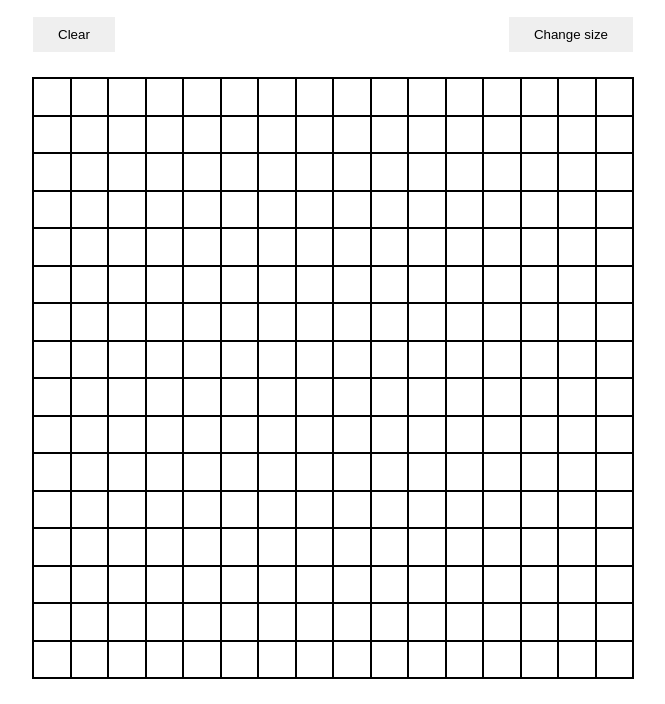
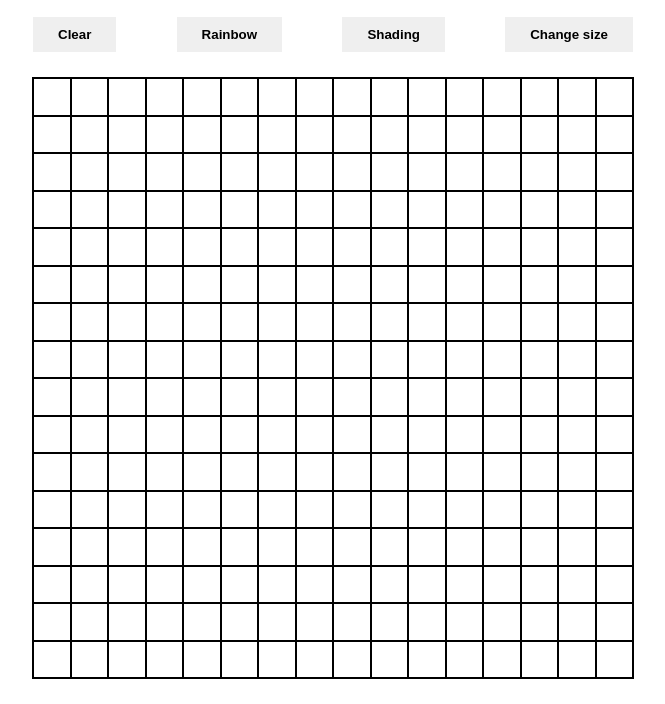
Before and after one commit to Flymberos/etch-a-sketch, a plain HTML site: page index.html in a window 1280 px wide. Shown: the part 102-806 px from the top of the page, without its empty margins (307-972 px from the left). Drawn offline with Linux system fonts and the light colour scheme.

Commit message:
Added features to be implemented

```diff
--- a/app.js
+++ b/app.js
@@ -2,7 +2,6 @@ let gridContainer = document.querySelector(".grid-container");
 let clearButton = document.querySelector("#clear-button");
 let changeSizeButton = document.querySelector("#change-size-button")
 let root = document.documentElement;
-
 let gridElementsReference;
 
 function addGridItems(size = 16){
--- a/index.html
+++ b/index.html
@@ -12,6 +12,8 @@
     <h1 class="title">Etch-a-Sketch</h1>
     <div class="options-menu">
         <button id="clear-button" class="button">Clear</button>
+        <button id="rainbow-button" class="button">Rainbow</button>
+        <button id="shading-button" class="button">Shading</button>
         <button id="change-size-button" class="button">Change size</button>
     </div>
     <div class="grid-container">
--- a/style.css
+++ b/style.css
@@ -24,6 +24,10 @@
     width:auto;
 }
 
+.grid-items:hover {
+    transition: background-color 0.2s linear;
+}
+
 .black-color {
     background-color: black;
 }
@@ -44,4 +48,5 @@
     border: none;
     outline: none;
     padding: 10px 25px 10px 25px;
+    font-weight: bold;
 }
```
